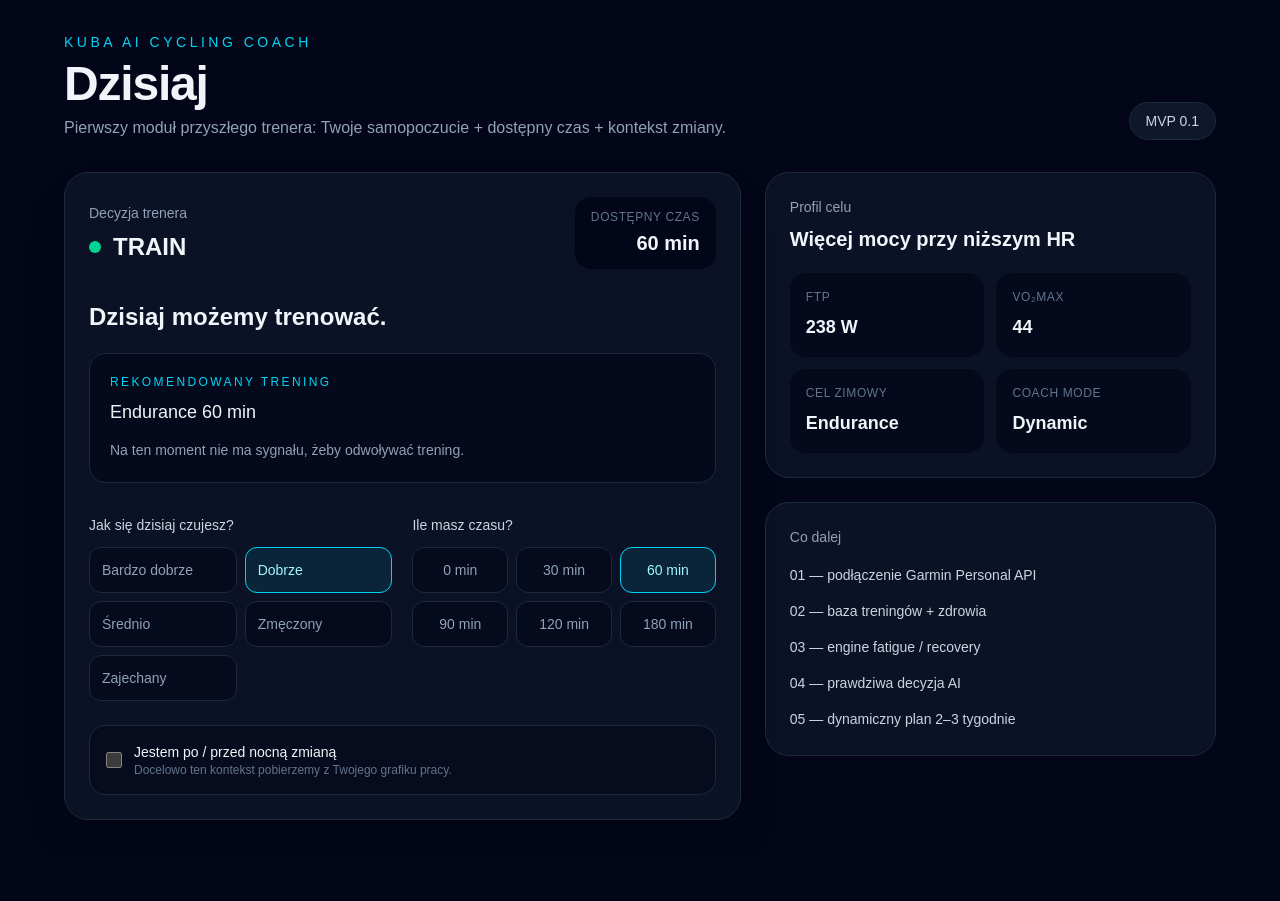
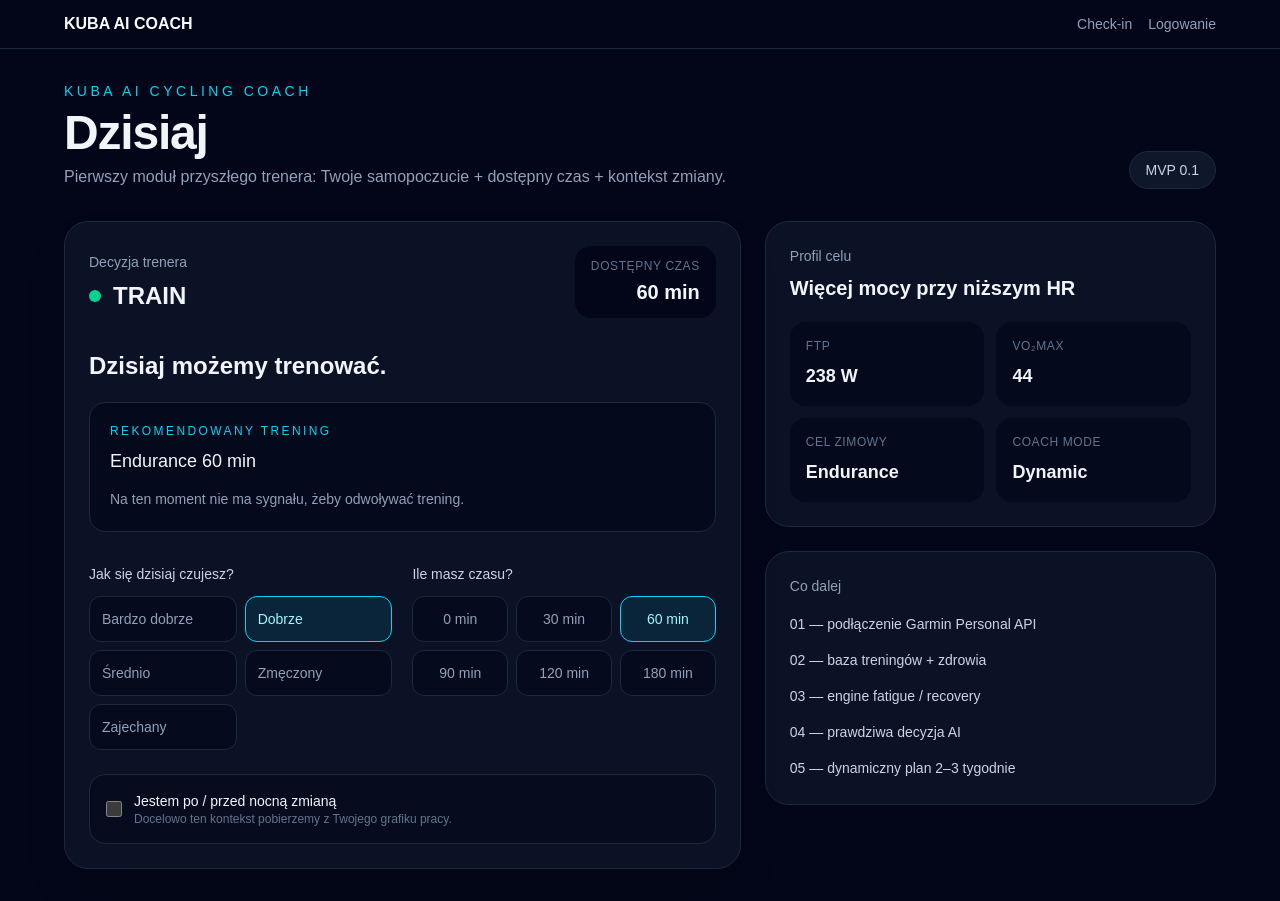
Before and after one commit to jakubszczypa-rgb/kuba-ai-cycling-coach, a Next.js app: page / in a window 1280 px wide. Before the commit the page ends 852 px from the top, so only its background shows below. Built offline with nearby package versions, Linux system fonts and the light colour scheme.

Commit message:
Add coach navigation

```diff
--- a/app/layout.tsx
+++ b/app/layout.tsx
@@ -1,5 +1,6 @@
 import type { Metadata } from "next";
 import "./globals.css";
+import Link from "next/link";
 
 export const metadata: Metadata = {
   title: "Kuba AI Cycling Coach",
@@ -9,7 +10,18 @@ export const metadata: Metadata = {
 export default function RootLayout({ children }: Readonly<{ children: React.ReactNode }>) {
   return (
     <html lang="pl">
-      <body>{children}</body>
+      <body>
+        <nav className="border-b border-slate-800 bg-slate-950/95 px-4 py-3">
+          <div className="mx-auto flex max-w-6xl items-center justify-between">
+            <Link href="/" className="font-semibold">KUBA AI COACH</Link>
+            <div className="flex gap-4 text-sm text-slate-400">
+              <Link href="/check-in">Check-in</Link>
+              <Link href="/login">Logowanie</Link>
+            </div>
+          </div>
+        </nav>
+        {children}
+      </body>
     </html>
   );
 }
```
